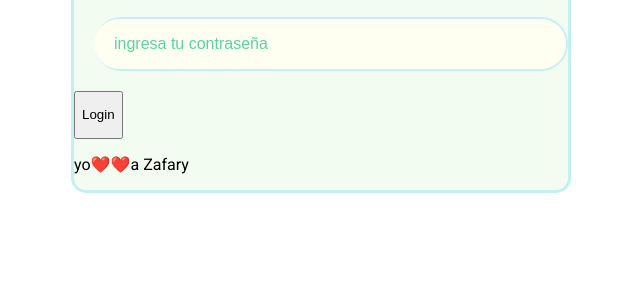
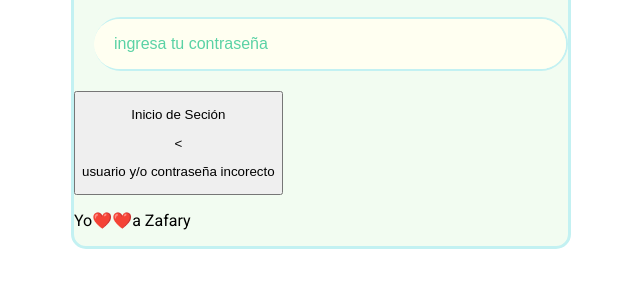
Before and after one commit to rluiss13695/Zafary-1, a plain HTML site: page Login/index.html in a window 1280 px wide. Shown: the part 330-618 px from the top of the page, without its empty margins (489-1129 px from the left). Drawn offline with nearby package versions, Linux system fonts and the light colour scheme.

Commit message:
index.html y java.js

```diff
--- a/Login/index.html
+++ b/Login/index.html
@@ -24,12 +24,15 @@
             <label for="pssw"></label>
             <input class="datos" type="password" id="contraseña" placeholder="ingresa tu contraseña" name="pssw"required>
         </div>
-        <button class="Login" ondblclick="ValidarUsuario">
-            <p>Login</p>
+        <button class="Login" onclick="ValidarUsuario">
+            <p>Inicio de Seción</p>
+        <div class= "errorIniciodesecion" id= "errorIniciodesecion">
+            <<p>usuario y/o contraseña incorecto</p>
+        </div>
         </button>
     </section>
     <footer id="pie de pagina">
-        <p>yo❤️❤️a Zafary</p>
+        <p>Yo❤️❤️a Zafary</p>
     </footer>
     </main>
     <script>
--- a/Login/java.js.js
+++ b/Login/java.js.js
@@ -3,7 +3,7 @@ function validacionUsuario(){
     var password = document.getElementById("contraseña").value;
     if ( username == "ejemplo@gmail.com" && password == "123456"){
         console.log ("Iniciando sesión…");
-        //window.location = "success.html";
+        //window.location = "..Home/Home.html";
         return false;
     }else{
         console.log("Email y/o contraseña incorrectos");
```
Also changed, not shown: Home/index.html (+1 -1 lines).
